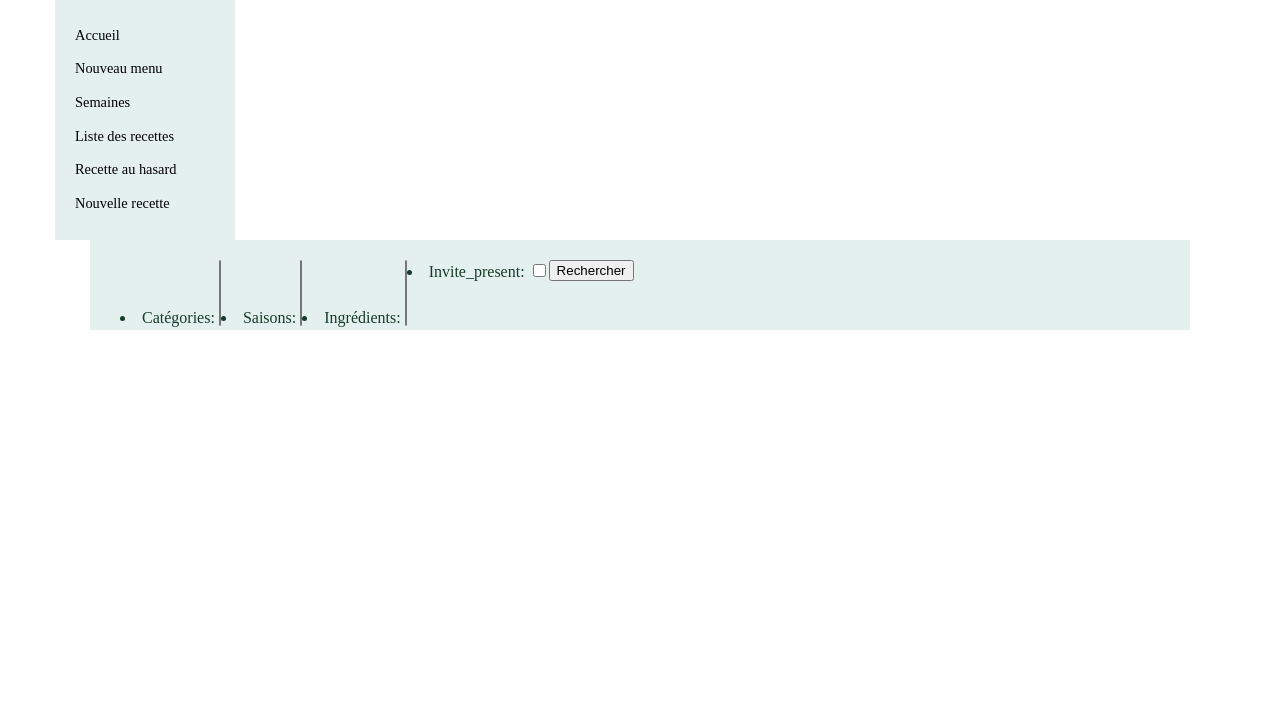
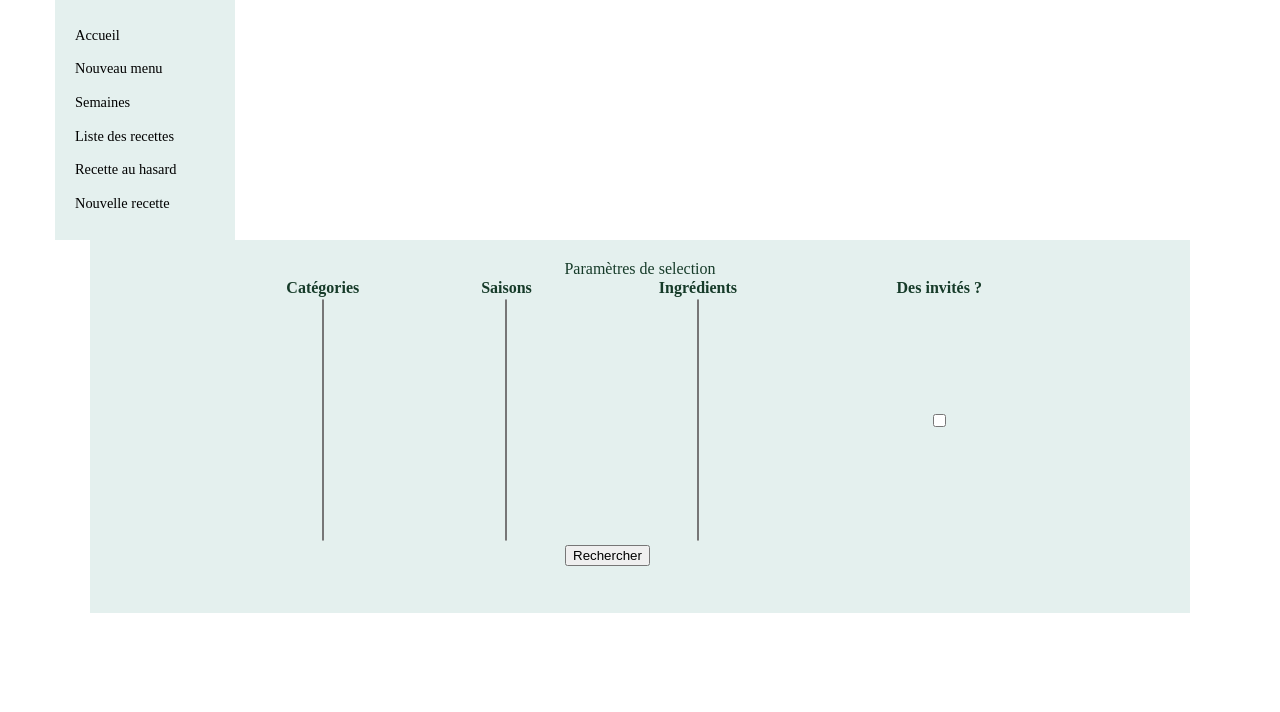
Before and after one commit to VincGit/menu_semaine, a Django app: a page that uses menu/templates/menu/liste_recette.html in a window 1280 px wide. Shown: the part 228-940 px from the top of the page. Before the commit the page ends 558 px from the top, so only its background shows below. Run offline with Django 3.2, Linux system fonts and the light colour scheme; data that the repository does not hold is empty.

Commit message:
Improve display of the form to search for a recipe

```diff
--- a/menu/forms.py
+++ b/menu/forms.py
@@ -42,3 +42,9 @@ class SelectionRecetteForm(forms.ModelForm):
     class Meta:
         model = SelectionRecette
         fields = '__all__'
+
+        widgets = {
+            'categories': forms.SelectMultiple(attrs={'size': 15}),
+            'saisons': forms.SelectMultiple(attrs={'size': 15}),
+            'ingredients': forms.SelectMultiple(attrs={'size': 15}),
+        }
--- a/menu/templates/menu/liste_recette.html
+++ b/menu/templates/menu/liste_recette.html
@@ -4,8 +4,24 @@
 
     <form action="{% url "liste_recette" %}" method="post">
     {% csrf_token %}
-    {{ selection_form.as_ul }}
-    <input type="submit" value="Rechercher" />
+    <table id="centrertableau">
+        <caption>Paramètres de selection</caption>
+        <tr>
+            <th>Catégories</th>
+            <th>Saisons</th>
+            <th>Ingrédients</th>
+            <th>Des invités ? </th>
+        </tr>
+        <tr>
+           <td> {{ selection_form.categories}}</td>
+            <td>{{ selection_form.saisons}}</td>
+            <td>{{ selection_form.ingredients}}</td>
+           <td> {{ selection_form.invite_present}}</td>
+        </tr>
+    </table>
+    <p id="centrer">
+      <input type="submit" value="Rechercher" />
+    </p>
     </form>
 
     </br>
--- a/menu/views.py
+++ b/menu/views.py
@@ -251,6 +251,7 @@ def liste_recette(request):
 
     return render(request, 'menu/liste_recette.html', {'recettes': recettes, 'selection_form': form})
 
+
 def selectionner_recette(selection_form):
     query_object = Q()
     requete_trouve = False
--- a/static/css/style.css
+++ b/static/css/style.css
@@ -124,7 +124,7 @@ body {
 
 
 .contenu #centrer{
-    width: 250px;
+    width: 150px;
     margin: auto;
 }
 
```
